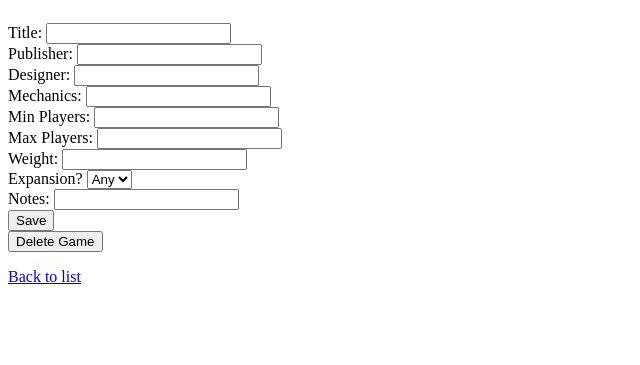
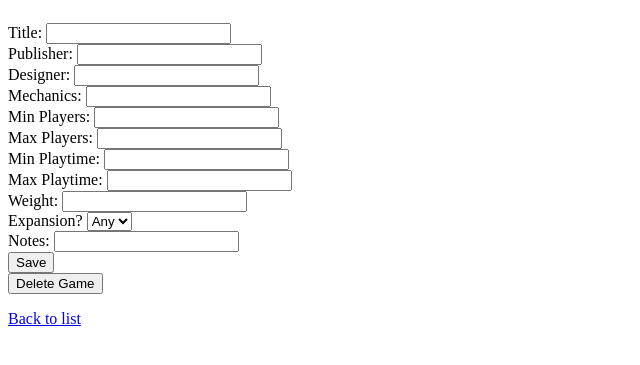
Before and after one commit to stephenwunrow/boardgame-database, a Flask app: template templates/edit.html in a window 1280 px wide. Shown: the part 57-422 px from the top of the page, without its empty margins (0-640 px from the left). Run offline with Flask 3, Linux system fonts and the light colour scheme; the template is opened without the code that fills it, so the values that code supplies are empty.

Commit message:
Adding playtime

```diff
--- a/app.py
+++ b/app.py
@@ -30,7 +30,7 @@ def load_tsv():
         return list(csv.DictReader(f, delimiter='\t'))
 
 def save_tsv(games):
-    fieldnames = ['ID', 'Title', 'MinPlayers', 'MaxPlayers', 'Publisher', 'Designer', 'Weight', 'Mechanics', 'IsExpansion', 'Notes']
+    fieldnames = ['ID', 'Title', 'MinPlayers', 'MaxPlayers', 'Publisher', 'Designer', 'Weight', 'MinPlaytime', 'MaxPlaytime', 'Mechanics', 'IsExpansion', 'Notes']
     with open(TSV_FILE, 'w', newline='', encoding='utf-8') as f:
         writer = csv.DictWriter(f, fieldnames=fieldnames, delimiter='\t')
         writer.writeheader()
@@ -122,6 +122,7 @@ def get_bgg_game_details(game_id):
     url = "https://boardgamegeek.com/xmlapi2/thing"
     params = {'id': game_id, 'stats': 1}
     r = requests.get(url, params=params)
+    print(r.text)
     if r.status_code != 200:
         return None
 
@@ -160,6 +161,10 @@ def get_bgg_game_details(game_id):
     min_players = get_attr_value('minplayers')
     max_players = get_attr_value('maxplayers')
 
+    # Min/max playtime from value attribute
+    min_playtime = get_attr_value('minplaytime')
+    max_playtime = get_attr_value('maxplaytime')
+
     # Weight
     weight_el = item.find("statistics/ratings/averageweight")
     weight = weight_el.attrib['value'] if weight_el is not None else ''
@@ -175,6 +180,8 @@ def get_bgg_game_details(game_id):
         "Publisher": publisher,
         "Designer": designer_str,
         "Weight": weight,
+        "MinPlaytime": min_playtime,
+        "MaxPlaytime": max_playtime,
         "Mechanics": mechanics_str,
         "IsExpansion": is_expansion,
         "Notes": notes
@@ -500,6 +507,7 @@ def search():
         mechanics = request.form.get('mechanics', '').lower()
         notes = request.form.get('notes', '').lower()
         players = request.form.get('players', '')
+        playtime = request.form.get('playtime')
         weight = request.form.get('weight', '')
         is_expansion = request.form.get('is_expansion', '')
 
@@ -519,6 +527,15 @@ def search():
                     num = int(players)
                     game_min = int(game['MinPlayers']) if game['MinPlayers'] else None
                     game_max = int(game['MaxPlayers']) if game['MaxPlayers'] else None
+                    if (game_min is not None and num < game_min) or (game_max is not None and num > game_max):
+                        return False
+                except ValueError:
+                    return False  # ignore invalid input
+            if playtime:
+                try:
+                    num = int(playtime)
+                    game_min = int(game['MinPlaytime']) if game['MinPlaytime'] else None
+                    game_max = int(game['MaxPlaytime']) if game['MaxPlaytime'] else None
                     if (game_min is not None and num < game_min) or (game_max is not None and num > game_max):
                         return False
                 except ValueError:
@@ -578,6 +595,8 @@ def edit(title):
         game['MinPlayers'] = request.form.get('min_players', game['MinPlayers'])
         game['MaxPlayers'] = request.form.get('max_players', game['MaxPlayers'])
         game['Weight'] = request.form.get('weight', game['Weight'])
+        game['MinPlaytime'] = request.form.get('min_playtime', game['MinPlaytime'])
+        game['MaxPlaytime'] = request.form.get('max_playtime', game['MaxPlaytime'])
         game['IsExpansion'] = request.form.get('is_expansion', game['IsExpansion'])
         game['Notes'] = request.form.get('notes', game['Notes'])
 
--- a/templates/confirm_add.html
+++ b/templates/confirm_add.html
@@ -10,6 +10,7 @@
     <li><strong>Publisher:</strong> {{ original_title.Publisher }}</li>
     <li><strong>Designer:</strong> {{ original_title.Designer }}</li>
     <li><strong>Weight:</strong> {{ original_title.Weight }}</li>
+    <li><strong>Playtime:</strong> {{ original_title.MinPlaytime }}–{{ original_title.MaxPlaytime }}</li>
     <li><strong>Mechanics:</strong> {{ original_title.Mechanics }}</li>
   </ul>
   <form action="{{ url_for('confirm_add') }}" method="post">
--- a/templates/confirm_add_all.html
+++ b/templates/confirm_add_all.html
@@ -13,6 +13,7 @@
           <li><strong>Players:</strong> {{ game.MinPlayers }}–{{ game.MaxPlayers }}</li>
           <li><strong>Publisher:</strong> {{ game.Publisher }}</li>
           <li><strong>Designer:</strong> {{ game.Designer }}</li>
+          <li><strong>Playtime:</strong> {{ game.MinPlaytime }}–{{ game.MaxPlaytime }}</li>
           <li><strong>Weight:</strong> {{ game.Weight }}</li>
           <li><strong>Mechanics:</strong> {{ game.Mechanics }}</li>
         </ul>
--- a/templates/edit.html
+++ b/templates/edit.html
@@ -14,6 +14,8 @@
     <label>Mechanics: <input type="text" name="mechanics" value="{{ game.Mechanics }}"></label><br>
     <label>Min Players: <input type="number" name="min_players" value="{{ game.MinPlayers }}"></label><br>
     <label>Max Players: <input type="number" name="max_players" value="{{ game.MaxPlayers }}"></label><br>
+    <label>Min Playtime: <input type="number" name="min_playtime" value="{{ game.MinPlaytime }}"></label><br>
+    <label>Max Playtime: <input type="number" name="max_playtime" value="{{ game.MaxPlaytime }}"></label><br>
     <label>Weight: <input type="number" step="0.1" name="weight" value="{{ game.Weight }}"></label><br>
     <label>Expansion?
       <select name="is_expansion">
--- a/templates/index.html
+++ b/templates/index.html
@@ -37,6 +37,7 @@
     <input type="text" name="designer" placeholder="Designer">
     <input type="number" name="players" placeholder="e.g., 3">
     <input type="number" step="0.1" name="weight" placeholder="Weight (e.g., 2.5)">
+    <input type="number" name="playtime" placeholder="e.g., 3">
     <input type="text" name="mechanics" placeholder="Mechanics">
     <select name="is_expansion">
       <option value="">-- Expansion? --</option>
@@ -64,6 +65,7 @@
       <th><a href="{{ url_for('index', sort='designer') }}">Designer(s){% if sort_by == 'designer' %} ▲{% endif %}</a></th>
       <th>Players</th>
       <th><a href="{{ url_for('index', sort='weight') }}">Weight{% if sort_by == 'weight' %} ▲{% endif %}</a></th>
+      <th>Playtime</th>
       <th>Mechanics</th>
       <th><a href="{{ url_for('index', sort='notes') }}">Notes{% if sort_by == 'notes' %} ▲{% endif %}</a></th>
       <th>Expansion?</th>
@@ -76,6 +78,7 @@
       <td>{{ game.Designer }}</td>
       <td>{{ game.MinPlayers }}–{{ game.MaxPlayers }}</td>
       <td>{{ game.Weight }}</td>
+      <td>{{ game.MinPlaytime }}–{{ game.MaxPlaytime }}</td>
       <td>{{ game.Mechanics }}</td>
       <td>{{ game.Notes }}</td>
       <td>{{ game.IsExpansion }}</td>
```
